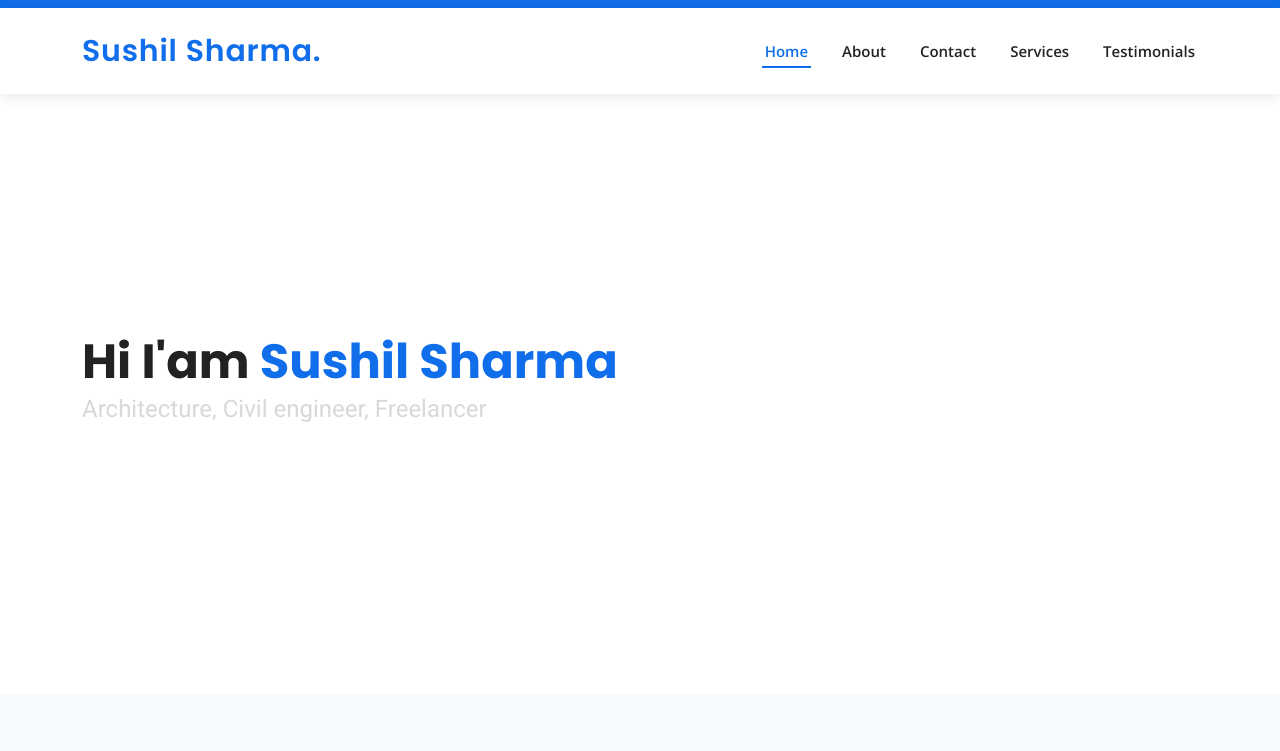
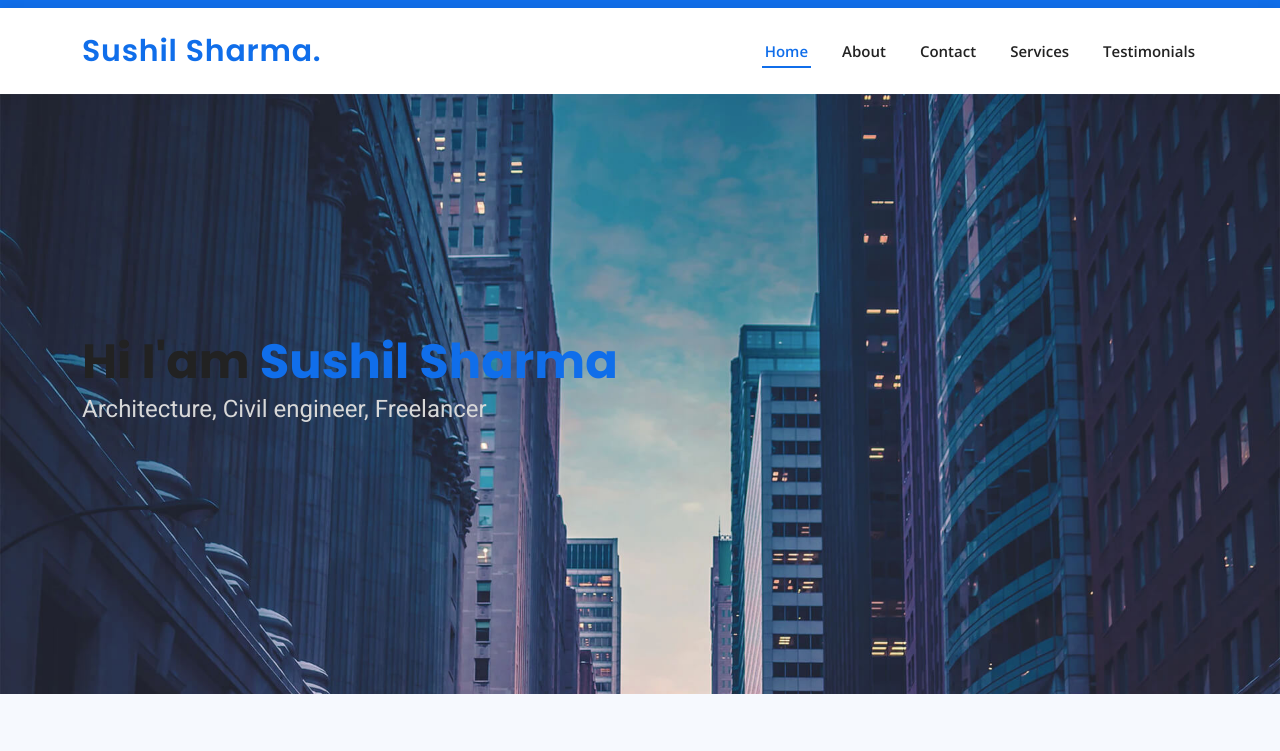
Before and after one commit to theuniversaldevgithub/SushilSharma-THE-UNIVERSAL-DEV.github.io, a plain HTML site: page index.html in a window 1280 px wide. Shown: the part 32-783 px from the top of the page. Drawn offline with nearby package versions, Linux system fonts and the light colour scheme.

Commit message:
Update style.css

```diff
--- a/assets/css/style.css
+++ b/assets/css/style.css
@@ -136,6 +136,7 @@ h6 {
 
 #topbar .contact-info i {
   font-style: normal;
+  width: 100%;
   color: #fff;
 }
 
@@ -471,7 +472,7 @@ h6 {
 #hero {
   width: 100%;
   height: 75vh;
-  background: url("../img/bg.jpg") top left;
+  background: url("../img/hero-bg\ \(2\).jpg") top left;
   background-size: cover;
   position: relative;
 }
```
